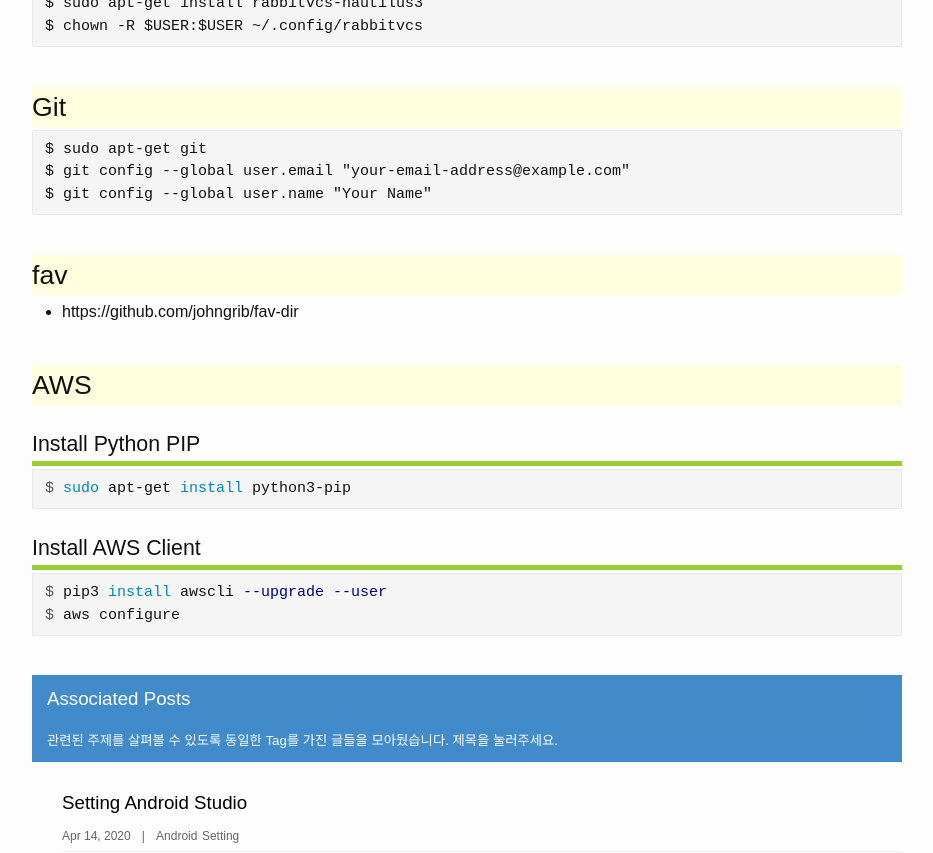
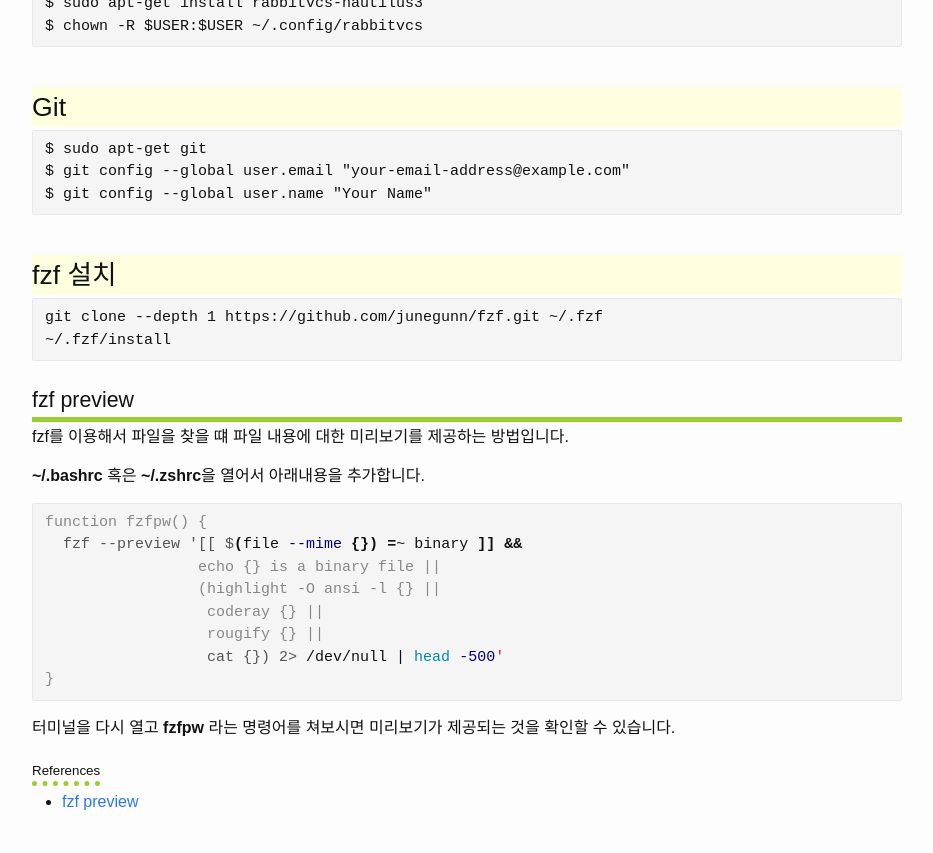
Before and after one commit to dveamer/dveamer.github.io, a Jekyll site: the page built from _posts/Ubuntu/2016-07-20-InitialSetting.md, in a window 1280 px wide and 1400 px high, scrolled down 1940 px. Shown: the top 853 px of the window, without its empty margins (173-1106 px from the left). Built offline with Jekyll 4.4.1, drawn with Linux system fonts in a browser that asks for light colours; some of the changed text lies outside the part shown; grey boxes are pictures that could not be loaded.

Commit message:
homepage

```diff
--- a/_posts/Ubuntu/2016-07-20-InitialSetting.md
+++ b/_posts/Ubuntu/2016-07-20-InitialSetting.md
@@ -76,9 +76,54 @@
 $ git config --global user.name "Your Name"
 ~~~
 
-# fav
 
-  * https://github.com/johngrib/fav-dir
+# fzf 설치
+
+~~~
+git clone --depth 1 https://github.com/junegunn/fzf.git ~/.fzf
+~/.fzf/install
+~~~
+
+## fzf preview
+
+fzf를 이용해서 파일을 찾을 떄 파일 내용에 대한 미리보기를 제공하는 방법입니다.
+
+**~/.bashrc** 혹은 **~/.zshrc**을 열어서 아래내용을 추가합니다.
+
+~~~terminal
+function fzfpw() {
+  fzf --preview '[[ $(file --mime {}) =~ binary ]] &&
+                 echo {} is a binary file ||
+                 (highlight -O ansi -l {} ||
+                  coderay {} ||
+                  rougify {} ||
+                  cat {}) 2> /dev/null | head -500'
+}
+~~~
+
+터미널을 다시 열고 **fzfpw** 라는 명령어를 쳐보시면 미리보기가 제공되는 것을 확인할 수 있습니다.
+
+#### References
+
+ * [fzf preview](https://seungdols.tistory.com/749)
+
+# fav-dir 설치
+
+최신 [fav-dir](https://github.com/johngrib/fav-dir/tree/master) 은 homebrew를 이용한 설치 방법이 가이드 되어있습니다.
+Ubuntu에서 linuxbrew 사용 없이 직접 설치 방법은 아래와 같습니다.
+
+~~~
+git clone https://github.com/johngrib/fav-dir.git
+cd fav-dir
+mkdir -p ~/.local/bin/
+cp ./fav-dir.sh ~/.local/bin/
+~~~
+
+그 후 **~/.bashrc** 혹은 **~/.zshrc**을 열어서 아래내용을 추가합니다.
+
+~~~bash
+[ -f ~/.local/bin/fav-dir.sh ] && source ~/.local/bin/fav-dir.sh
+~~~
 
 # AWS
 
```
Also changed, not shown: _posts/Preferences/2021-12-03-Wsl.md (added, +92 -0 lines), _posts/Preferences/2021-12-05-Git.md (added, +51 -0 lines).
